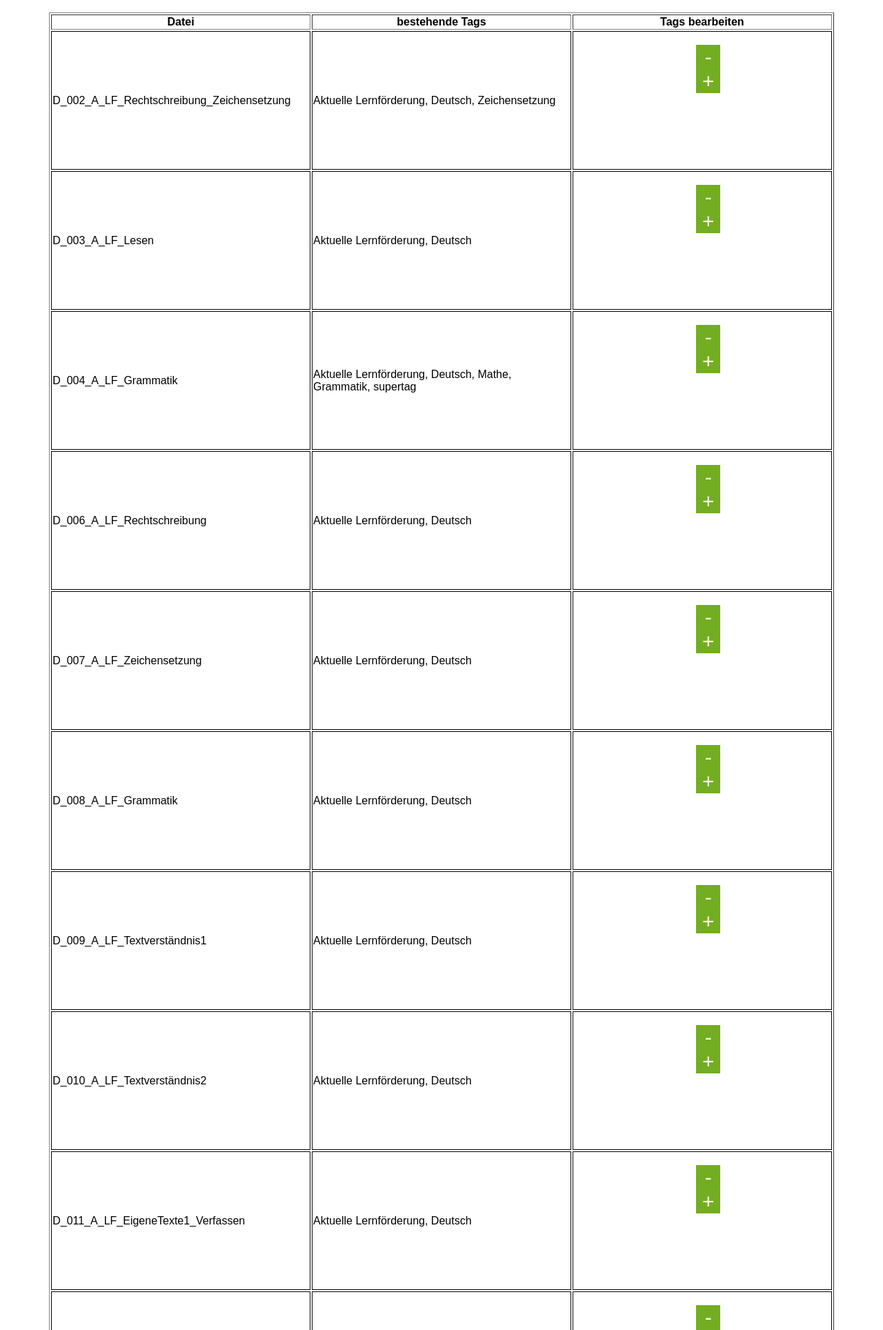
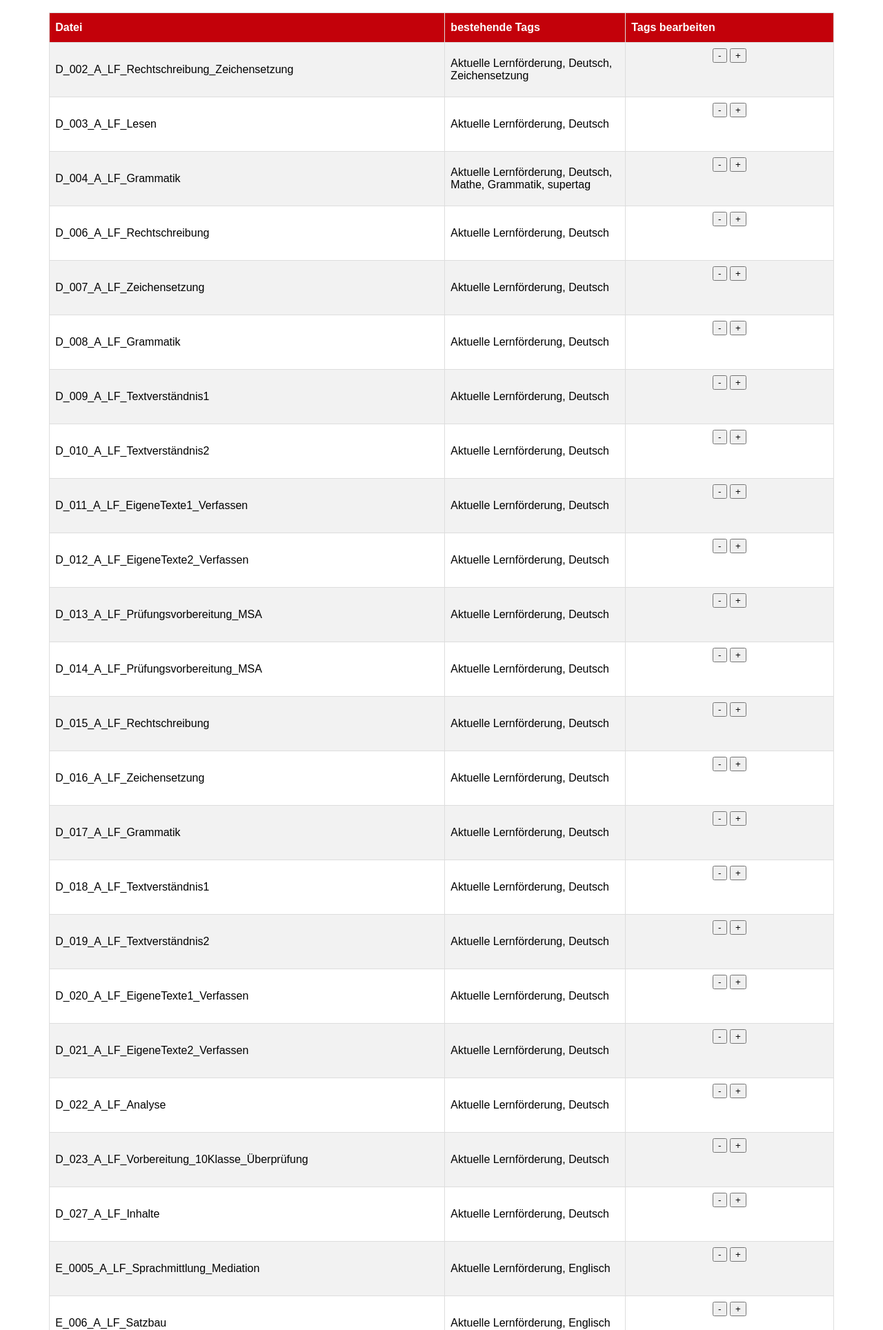
Before and after one commit to pasbelg/taggedFileSearch, a PHP site: page /tagging.php in a window 1280 px wide. Shown: the top 1928 px of the page at 69% size. Run offline with PHP 8.4, Linux system fonts and the light colour scheme; data comes from the database, SQL or seed files in the repository; some libraries are stand-ins or nearby versions.

Commit message:
Tabellen styling

```diff
--- a/style.css
+++ b/style.css
@@ -90,18 +90,29 @@ input[type=text]:focus {
   width: 90%;
   padding: 10px;
 }
+
 #tagTable{
   width: 100%;
+  border: 1px solid black;
+  border-collapse: collapse;
+  width: 100%;
 }
-#tagTable td{
-  border: 1px solid black;
-  width: 100px;
-  max-width: 100px;
-  white-space: pre-wrap;        /* css */
-  white-space: -moz-pre-wrap;   /* Mozilla */
-  white-space: -pre-wrap;       /* Chrome*/
-  white-space: -o-pre-wrap;     /* Opera 7 */
-  word-wrap: break-word; /* Internet Explorer 5.5+ */
+
+#tagTable td, #tagTable th {
+  border: 1px solid #ddd;
+  padding: 8px;
+}
+
+#tagTable tr:nth-child(even){background-color: #f2f2f2;}
+
+#tagTable tr:hover {background-color: #ddd;}
+
+#tagTable th {
+  padding-top: 12px;
+  padding-bottom: 12px;
+  text-align: left;
+  background-color: rgba(195, 1, 10, 1);
+  color: white;
 }
 
 .editCell{
@@ -112,24 +123,30 @@ input[type=text]:focus {
 }
 .tagInput{
   display:block;
+  z-index: -1;
 }
 
-.greenButton{
+.tagDropdownStyle {
+  z-index: 1000;
+  margin-top:-30px;
+}
+
+.tagButton{
   margin: auto;
   height: 35px;
   width:35px;
-  background-color: #73AD21;
   border: none;
   color: white;
   cursor: pointer;
   font-size: 30px;
 }
-.confirmButton{
-  margin-top: -25px;
-  height: 20px;
-  width:20px;
+
+.addButton{
   background-color: #73AD21;
-  border: none;
-  color: white;
-  cursor: pointer;
 }
+.rmButton{
+  background-color: rgb(195, 1, 10);
+}
+.confirmButtonStyle{
+  background-color: #73AD21;
+}
```
